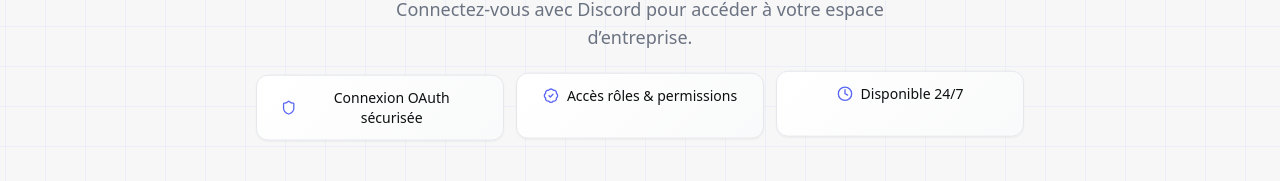
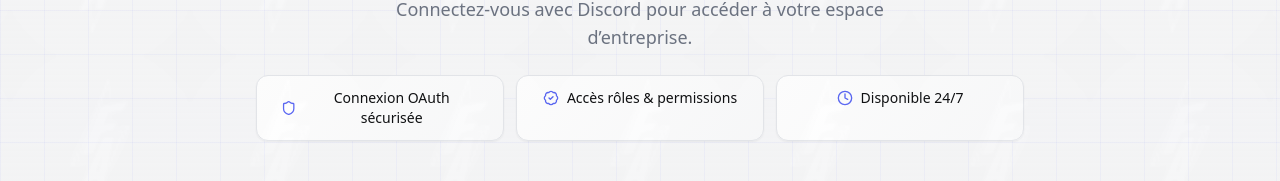
Before and after one commit to Rayane83/sitefb, a React (Vite) app: page / in a window 1280 px wide. Shown: the part 254-435 px from the top of the page. Built offline with nearby package versions, Linux system fonts and the light colour scheme.

Commit message:
Refactor login background animation
Change the animated blue background on the login page to a more professional animation, potentially using the logo or other pro-looking animations, as the current animation is causing eye strain.

```diff
--- a/src/components/LoginScreen.tsx
+++ b/src/components/LoginScreen.tsx
@@ -13,7 +13,7 @@ export function LoginScreen({ onLogin }: LoginScreenProps) {
   const [isHuman, setIsHuman] = useState(false);
 
   return (
-    <div className="min-h-screen bg-animated-blue bg-hero-grid flex items-center justify-center p-4">
+    <div className="min-h-screen bg-hero-pro flex items-center justify-center p-4">
       <div className="w-full max-w-4xl mx-auto">
         {/* Hero Section */}
         <div className="text-center mb-10 animate-fade-in">
@@ -33,19 +33,19 @@ export function LoginScreen({ onLogin }: LoginScreenProps) {
 
           {/* Benefits */}
           <div className="grid grid-cols-1 sm:grid-cols-3 gap-3 max-w-3xl mx-auto mt-6">
-            <div className="stat-card py-3 animate-[float-up_6s_ease-in-out_infinite]">
+            <div className="stat-card py-3">
               <div className="flex items-center justify-center gap-2 text-sm">
                 <Shield className="w-4 h-4 text-primary" />
                 <span>Connexion OAuth sécurisée</span>
               </div>
             </div>
-            <div className="stat-card py-3 animate-[float-up_7s_ease-in-out_infinite]">
+            <div className="stat-card py-3">
               <div className="flex items-center justify-center gap-2 text-sm">
                 <BadgeCheck className="w-4 h-4 text-primary" />
                 <span>Accès rôles & permissions</span>
               </div>
             </div>
-            <div className="stat-card py-3 animate-[float-up_8s_ease-in-out_infinite]">
+            <div className="stat-card py-3">
               <div className="flex items-center justify-center gap-2 text-sm">
                 <Clock className="w-4 h-4 text-primary" />
                 <span>Disponible 24/7</span>
--- a/src/index.css
+++ b/src/index.css
@@ -272,4 +272,30 @@
     background-clip: text;
     color: transparent;
   }
+
+  /* Professional hero: subtle gradients, grid and logo watermark (no motion) */
+  .bg-hero-pro {
+    position: relative;
+    overflow: hidden;
+    background-image:
+      radial-gradient(800px 300px at 10% -10%, hsl(var(--primary) / 0.10), transparent 60%),
+      radial-gradient(600px 250px at 90% 0%, hsl(var(--primary) / 0.08), transparent 60%),
+      repeating-linear-gradient(90deg, hsl(var(--primary) / 0.05) 0 1px, transparent 1px 44px),
+      repeating-linear-gradient(180deg, hsl(var(--primary) / 0.05) 0 1px, transparent 1px 44px),
+      linear-gradient(180deg, hsl(var(--background)), hsl(var(--secondary) / 0.5));
+    background-blend-mode: screen, screen, normal, normal, normal;
+  }
+
+  .bg-hero-pro::after {
+    content: "";
+    position: absolute;
+    inset: 0;
+    background-image: url('/lovable-uploads/edb98f3b-c1fa-4ca1-8a20-dd0be59b3591.png');
+    background-repeat: repeat;
+    background-position: center;
+    background-size: 180px 180px;
+    opacity: 0.025; /* extremely subtle watermark */
+    filter: saturate(0);
+    pointer-events: none;
+  }
 }
```
